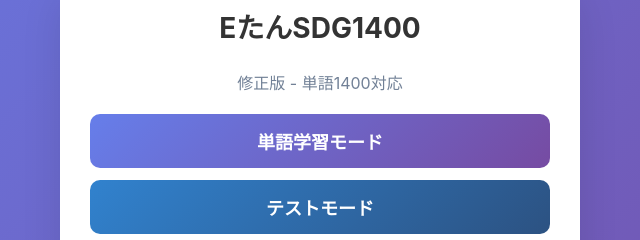
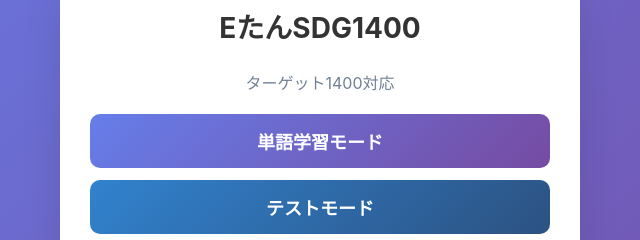
Before and after one commit to ponkichi-3/1400, a plain HTML site: page index.html in a window 1280 px wide. Shown: the part 241-481 px from the top of the page, 320-960 px from the left. Drawn offline with Linux system fonts and the light colour scheme.

Commit message:
Update index.html

```diff
--- a/index.html
+++ b/index.html
@@ -63,7 +63,7 @@
 <!-- Home -->
 <div id="homeScreen">
 <h1>EたんSDG1400</h1>
-<p style="text-align:center;color:#718096;margin-bottom:20px;">修正版 - 単語1400対応</p>
+<p style="text-align:center;color:#718096;margin-bottom:20px;">ターゲット1400対応</p>
 <button class="button button-purple" onclick="startFlashcard()">単語学習モード</button>
 <button class="button button-blue" onclick="startQuiz()">テストモード</button>
 <button class="button button-green" onclick="showTeacherLogin()">教員ページ</button>
```
